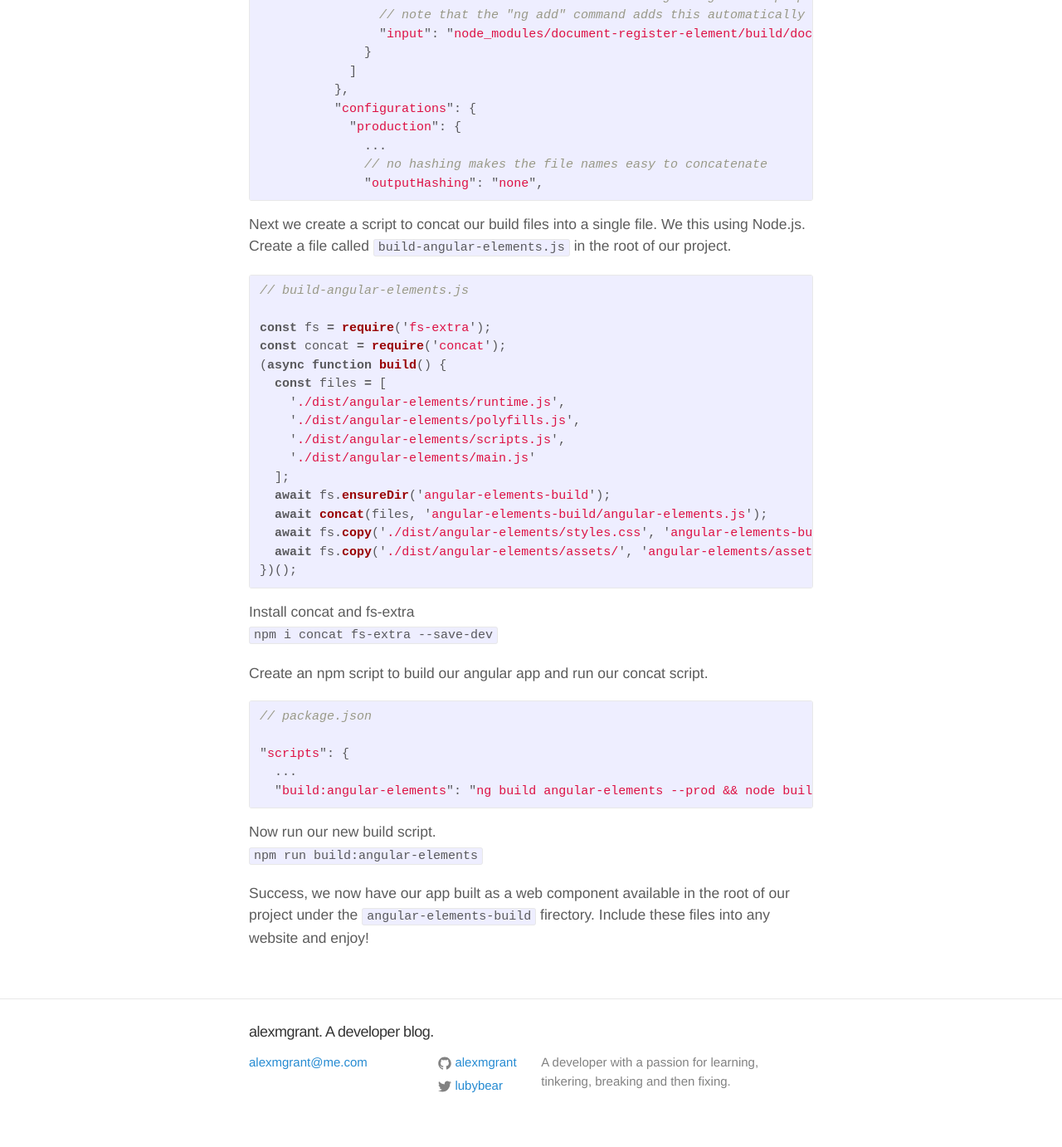
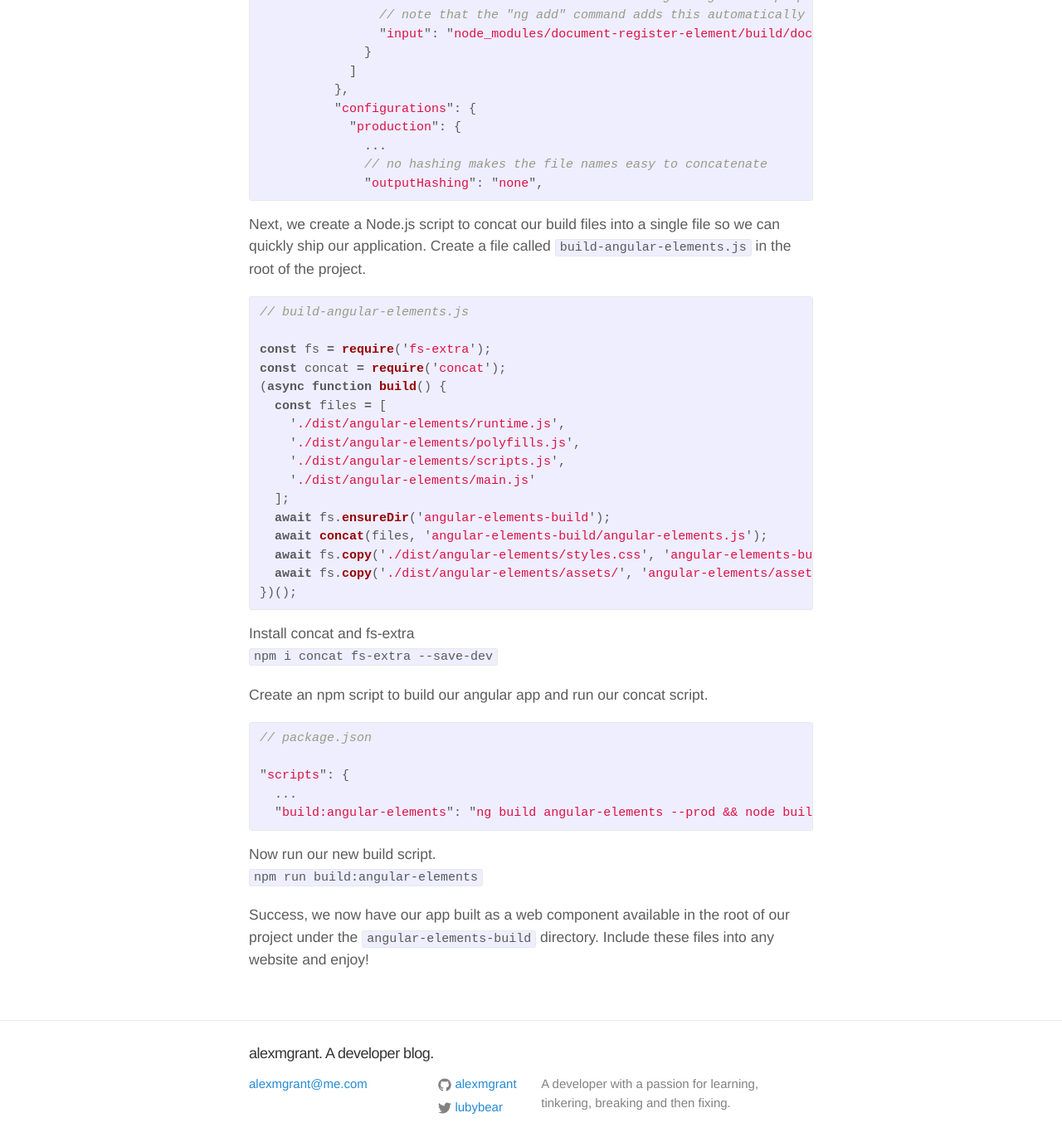
Before and after one commit to alexmgrant/alexmgrant.github.io, a Jekyll site: the page built from _posts/2019-04-25-shipping-an-angular-application-as-a-web-component.markdown, in a window 1280 px wide and 1400 px high, scrolled down 5644 px. Shown: the top 1382 px of the window at 83% size. Built offline with Jekyll 4.4.1, drawn with Linux system fonts in a browser that asks for light colours; comment, search, counter and statistics services are not loaded.

Commit message:
fixing spelling mistakes

```diff
--- a/_config.yml
+++ b/_config.yml
@@ -4,7 +4,7 @@ email: alexmgrant@me.com
 description: > # this means to ignore newlines until "baseurl:"
   A developer with a passion for learning, tinkering, breaking and then fixing.
 baseurl: "" # the subpath of your site, e.g. /blog/
-url: "http://alexgrant.xyz" # the base hostname & protocol for your site
+url: "http://chatwithme.io" # the base hostname & protocol for your site
 twitter_username: lubybear
 github_username:  alexmgrant
 
@@ -12,7 +12,7 @@ github_username:  alexmgrant
 author:
   alexmgrant
 url:
-  alexmgrant.github.io
+  chatwithme.io
 
 # Build settings
 markdown: kramdown
--- a/_posts/2019-04-25-shipping-an-angular-application-as-a-web-component.markdown
+++ b/_posts/2019-04-25-shipping-an-angular-application-as-a-web-component.markdown
@@ -265,7 +265,7 @@ First we change the build config within `angular.json`.
               "outputHashing": "none",
 {% endhighlight %}
 
-Next we create a script to concat our build files into a single file. We this using Node.js. Create a file called `build-angular-elements.js` in the root of our project.
+Next, we create a Node.js script to concat our build files into a single file so we can quickly ship our application. Create a file called `build-angular-elements.js` in the root of the project.
 
 {% highlight javascript %}
 // build-angular-elements.js
@@ -301,4 +301,4 @@ Create an npm script to build our angular app and run our concat script.
 Now run our new build script.
 `npm run build:angular-elements`
 
-Success, we now have our app built as a web component available in the root of our project under the `angular-elements-build` firectory. Include these files into any website and enjoy!
+Success, we now have our app built as a web component available in the root of our project under the `angular-elements-build` directory. Include these files into any website and enjoy!
```
